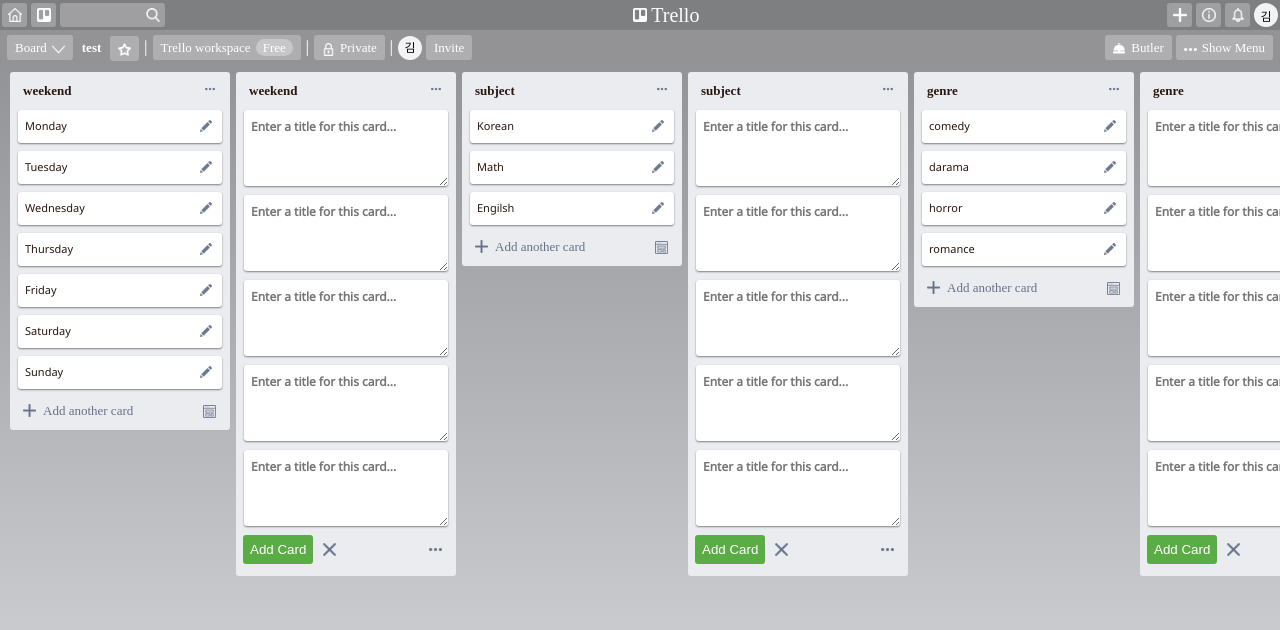
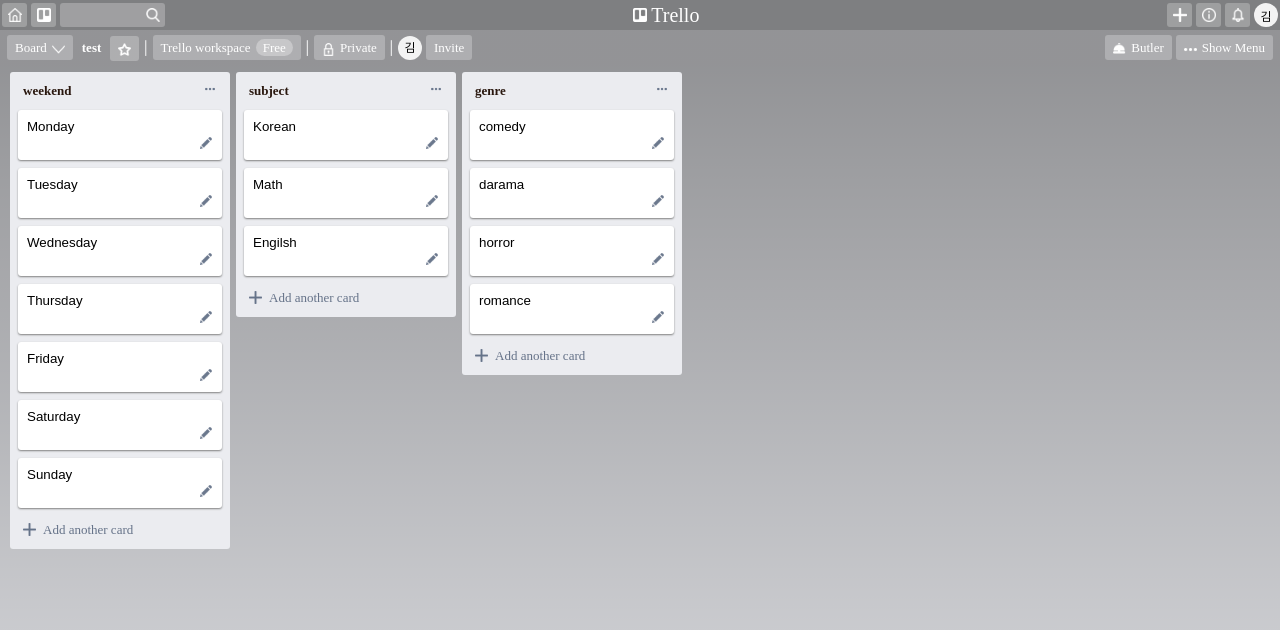
Before and after one commit to rlatjdus0814/trello, a React (Create React App) app: page / in a window 1280 px wide. Shown: the top 630 px of the page. Built offline with nearby package versions, Linux system fonts and the light colour scheme.

Commit message:
Cards컴포넌트- input value에 데이터 가져오기

```diff
--- a/src/App.css
+++ b/src/App.css
@@ -246,7 +246,6 @@
   cursor: pointer;
 }
 .card-compose-card{
-  display: flex;
   width: 190px;
   border: none;
   border-radius: 3px;
@@ -262,6 +261,9 @@
   cursor: pointer;
   margin-bottom: 8px;
   justify-content: space-between;
+}
+.write-btn{
+  text-align: right;
 }
 .card-compose-card img{
   width: 12px;
--- a/src/App.js
+++ b/src/App.js
@@ -4,17 +4,26 @@
 import Header from './components/Header.js';
 import List from './components/List.js';
 class App extends React.Component {
-  render(){
-    const items = [{
+  state={
+    input: '',
+    items: [{
+      id: 1,
       title: 'weekend',
       data: ['Monday', 'Tuesday', 'Wednesday', 'Thursday', 'Friday', 'Saturday', 'Sunday']
     },{
+      id: 2,
       title: 'subject',
       data: ['Korean', 'Math', 'Engilsh']
     },{
+      id: 3,
       title: 'genre',
       data: ['comedy', 'darama', 'horror', 'romance']
-    }]
+    }],
+  }
+
+  handleUpdate = (id, data) => {};
+  render(){
+    const {input, items} = this.state;
     return (
       <div className="root">
         <Top />
@@ -22,7 +31,7 @@
           <div className="wrap">
             <Header />
             <div className="content">
-              {items.map((item) => <List key={item.id} title={item.title} data={item.data} />)}
+              {items.map((item) => <List key={item.id} title={item.title} data={item.data} onUpdate={this.handleUpdate} />)}
             </div>
           </div>
         </div>
--- a/src/components/Card/Cards.js
+++ b/src/components/Card/Cards.js
@@ -1,21 +1,104 @@
-import React, { Component } from 'react';
+import React, {useState} from 'react';
 import '../../App.css';
 import write from '../../img/draw.png';
+import Textarea from './Textarea';
 
 class Cards extends React.Component {
   constructor(props){
     super(props);
     this.state = {
+      //isEdit: false,
+      id: props.id,
       data: props.data,
+      style:{
+        border: 'none'
+      },
+      input: ''
     }
   }
+  onModify = (e) => {
+    this.setState({
+      data: e.target.value
+    });
+  }
+
+  // handleModifyMode = () => {
+  //   this.setState({
+  //     isEdit: (this.state.isEdit) ? false : true
+  //   });
+  // }
+  // componentDidUpdate(prevProps, prevState){
+  //   const {items, onUpdate} = this.props;
+  //   if(this.state.isEdit){
+  //     this.setState({
+  //       data: items.data
+  //     });
+  //   }
+  //   if(!this.state.isEdit){
+  //     onUpdate(items.id, {input: this.state.data})
+  //   }
+  // }
+
+
+  // writeClick = () => {
+  //   // if(this.state.style.display === 'none'){
+  //   //   this.setState({
+  //   //     style:{
+  //   //       display: 'block',
+  //   //     }
+
+  //   //   });
+  //   //   //this.state.style.display = 'block';
+  //   // }if(this.state.style.display === 'block'){
+  //   //   this.setState({
+  //   //     display: 'none',
+  //   //   });
+  //   //   //this.state.style.display = 'none';
+  //   // }
+  //   // this.setState({
+  //   //   data: this.state.data.concat(newData)
+  //   // });
+
+  //   //this.state.data = this.state.value;
+
+  // }
+  // handleModify = (index, e) => {
+  //   const cards = this.state.data;
+  //   if(e){
+  //     this.state.data[index] = e.target.value;
+  //   }
+  //   this.setState({
+  //     data: cards
+  //   })
+  //   console.log('ok');
+  // }
+  // onUpdate = (e) =>{
+  //   this.setState({
+  //     [e.target.value]: e.target.value,
+  //   });
+  // }
   render() {
-    const {data} = this.state;
+    const {data, style, input, isEdit} = this.state;
+    // if(isEdit){
+    //   const {name} = this.state;
+    //   return(
+
+    //   );
+    // }
+    //const dataitem = JSON.stringify(data);
     return (
+      //수정
       <div>
         <div className="card-compose-card">
-          {data}
-          <div className="write-btn"><img src={write} alt="menu" /></div>
+          <form id="cardNum">
+            <div className="card-card">
+              <div style={style}>
+                <input className="card-textarea" style={style} value={data} name="cardTextarea" onChange={this.onModify}></input>
+              </div>
+                { /* <input style={style} value={this.state.value} onChange={this.handleChange}></input> */}
+            </div>
+            <div className="write-btn" /*onClick={this.handleModifyMode}*/ type="submit"><img src={write} alt="menu" /></div>
+          </form>
         </div>
       </div>
     );
--- a/src/components/Card/Textarea.js
+++ b/src/components/Card/Textarea.js
@@ -1,4 +1,4 @@
-import React, { Component } from 'react';
+import React from 'react';
 import '../../App.css';
 
 class Textarea extends React.Component {
--- a/src/components/List.js
+++ b/src/components/List.js
@@ -1,4 +1,4 @@
-import React, { Component } from 'react';
+import React from 'react';
 import '../App.css';
 import Cards from './Card/Cards.js';
 import Textarea from './Card/Textarea.js';
@@ -9,17 +9,20 @@
 import add from '../img/add.png';
 import card from '../img/template.png';
 
+
+
 class List extends React.Component {
   constructor(props){
     super(props);
     this.state = {
+      id: props.id,
       title: props.title,
       data: props.data,
     }
   }
   render() {
-    const {title, data} = this.state;
-
+    const {id, title, data} = this.state;
+    const {onUpdate} = this.props;
       return(
         <div className="list">
           <div className="content-wrap">
@@ -29,20 +32,19 @@
                 <div className="card-top-menu"><img src={moredark} alt="menu" /></div>
               </div>
               <div className="card-compose">
-              {data.map((dataitem) => <Cards key={dataitem.id} data={<span >{dataitem}</span>} /> )}
+                {data.map((dataitem) => <Cards key={dataitem.id} data={dataitem} onUpdate={onUpdate}  /> )}
                 <div className="card-compose-create">
                   <div className="create">
                     <div className="create-left">
                       <div className="plus-btn" href="#"><img src={add} alt="plus" /></div>
                       <span>Add another card</span>
                     </div>
-                  <div className="card-more"><img src={card} alt="more" /></div>
                   </div>
                 </div>
               </div>
             </div>
           </div>
-        <div className="content-wrap">
+          {/* <div className="content-wrap">
             <div className="content-wrap-card">
               <div className="card-top">
                 <div className="card-top-title">{title}</div>
@@ -65,7 +67,7 @@
                 </div>
               </div>
             </div>
-        </div>
+          </div> */}
 
           {/* <div className="content-wrap">
             <div className="content-wrap-card">
```
Also changed, not shown: 1 other file (tests, documents, lock files or other folders). Lines whose indentation alone changed are shown as unchanged.
